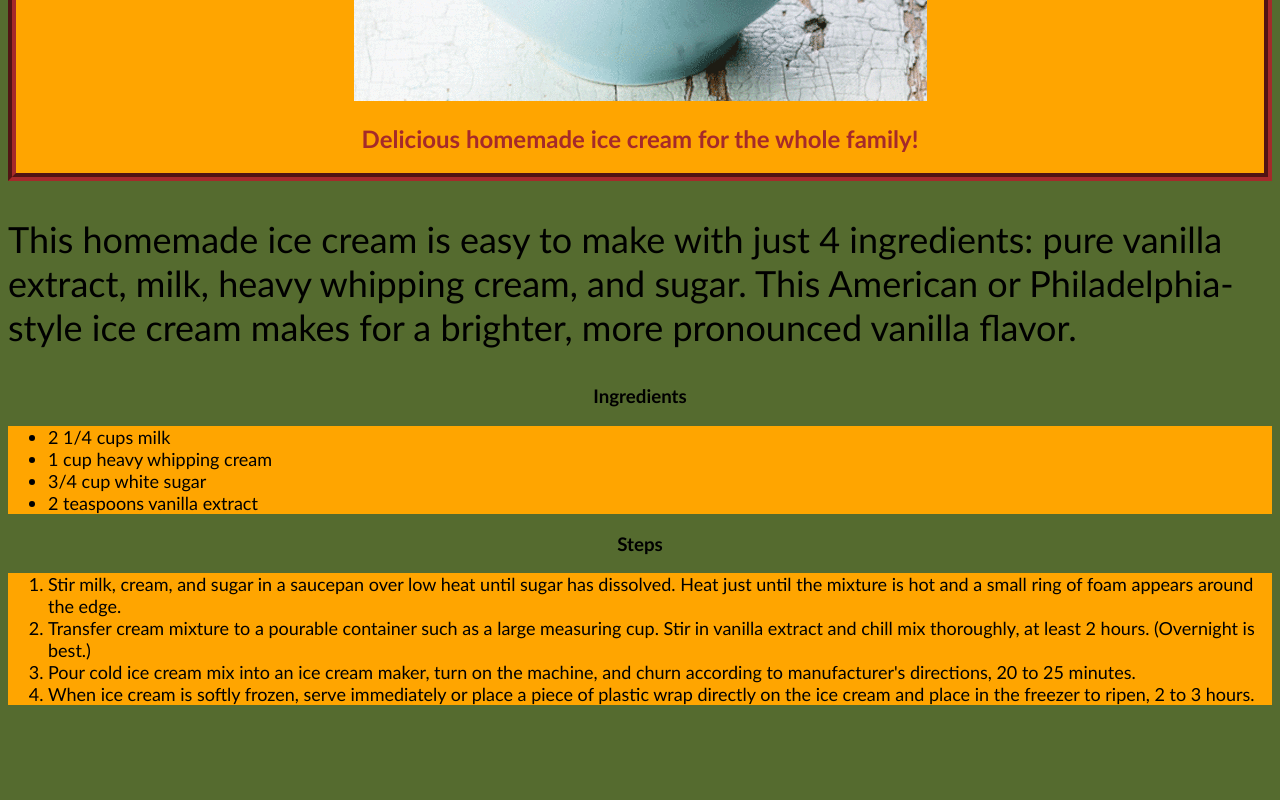
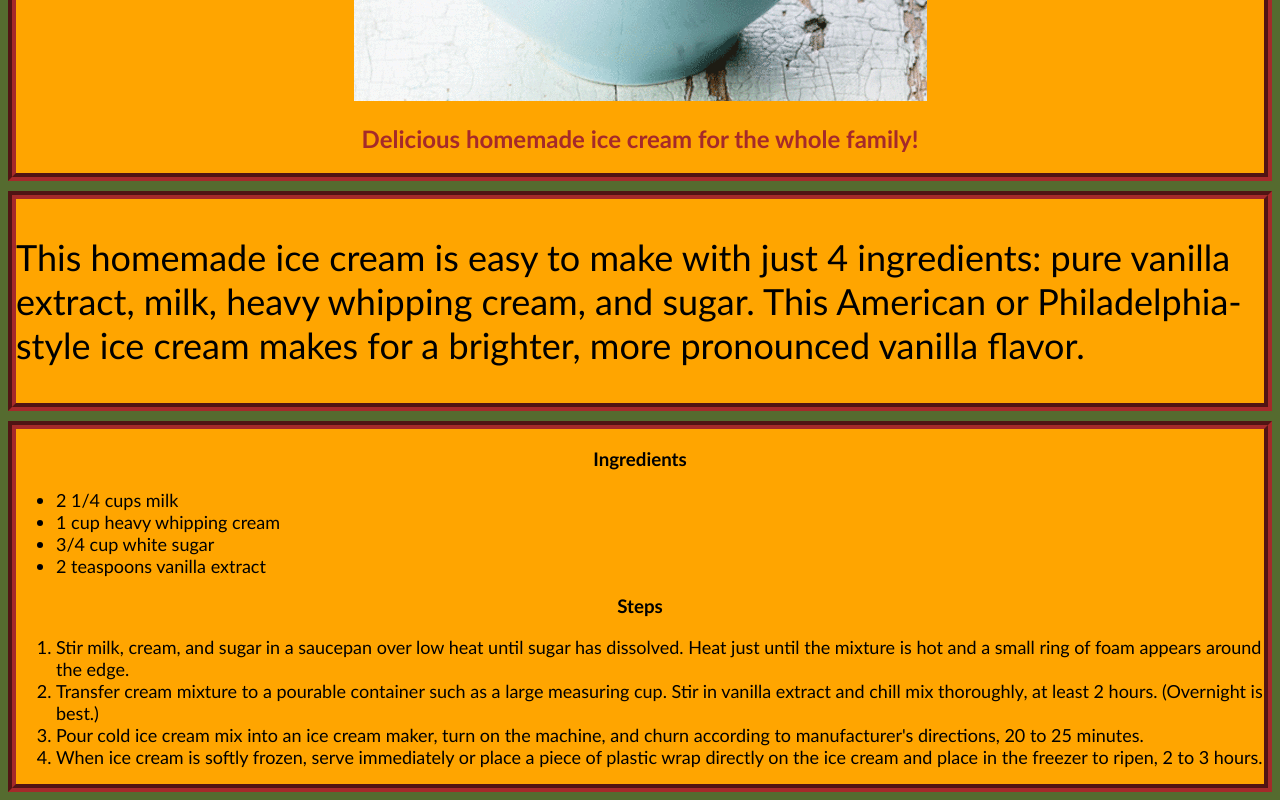
Before and after one commit to rileydonat/odin-recipes, a plain HTML site: page recipes/vanillaicecream.html in a window 1280 px wide. Shown: the part 423-1223 px from the top of the page. Before the commit the page ends 1144 px from the top, so only its background shows below. Drawn offline with Linux system fonts and the light colour scheme.

Commit message:
Add div wrappers and classes for ice cream page
Added the same classes to div wrappers for the paragraphs and recipe
section to now include borders for better page layout.

```diff
--- a/recipes/vanillaicecream.html
+++ b/recipes/vanillaicecream.html
@@ -14,11 +14,15 @@
         <h2>Delicious homemade ice cream for the whole family!</h2>
     </div>
 
+    <div class="write">
         <p>This homemade ice cream is easy to make with just 4 ingredients: pure vanilla extract,
-             milk, heavy whipping cream, and sugar. This American or Philadelphia-style ice cream
-             makes for a brighter, more pronounced vanilla flavor.</p>
+        milk, heavy whipping cream, and sugar. This American or Philadelphia-style ice cream
+        makes for a brighter, more pronounced vanilla flavor.</p>
+    </div>
 
-    <h3>Ingredients</h3>
+
+    <div class="recipe">
+        <h3>Ingredients</h3>
 
         <ul>
             <li>2 1/4 cups milk</li>
@@ -38,6 +42,7 @@
             <li>When ice cream is softly frozen, serve immediately or place a piece of plastic wrap
                 directly on the ice cream and place in the freezer to ripen, 2 to 3 hours.</li>
         </ol>
+    </div>
 
 
 </body>
```
